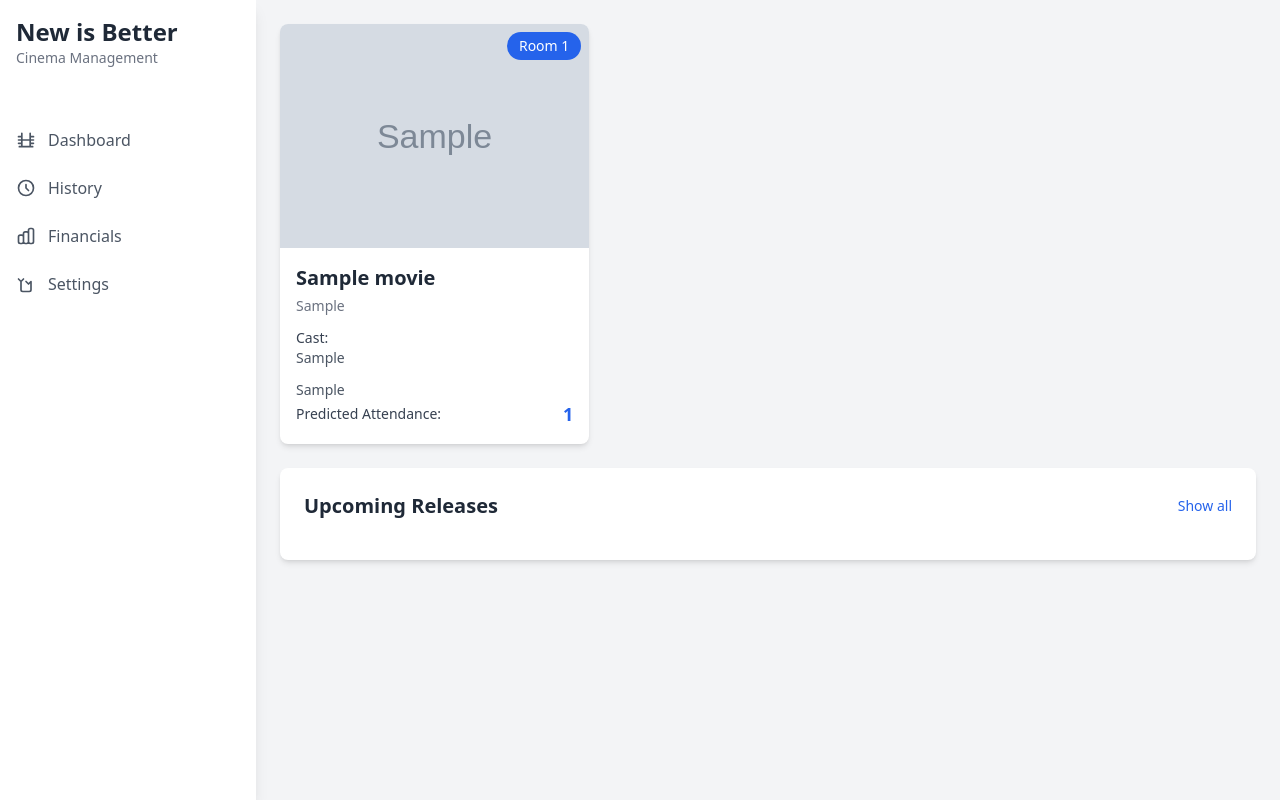
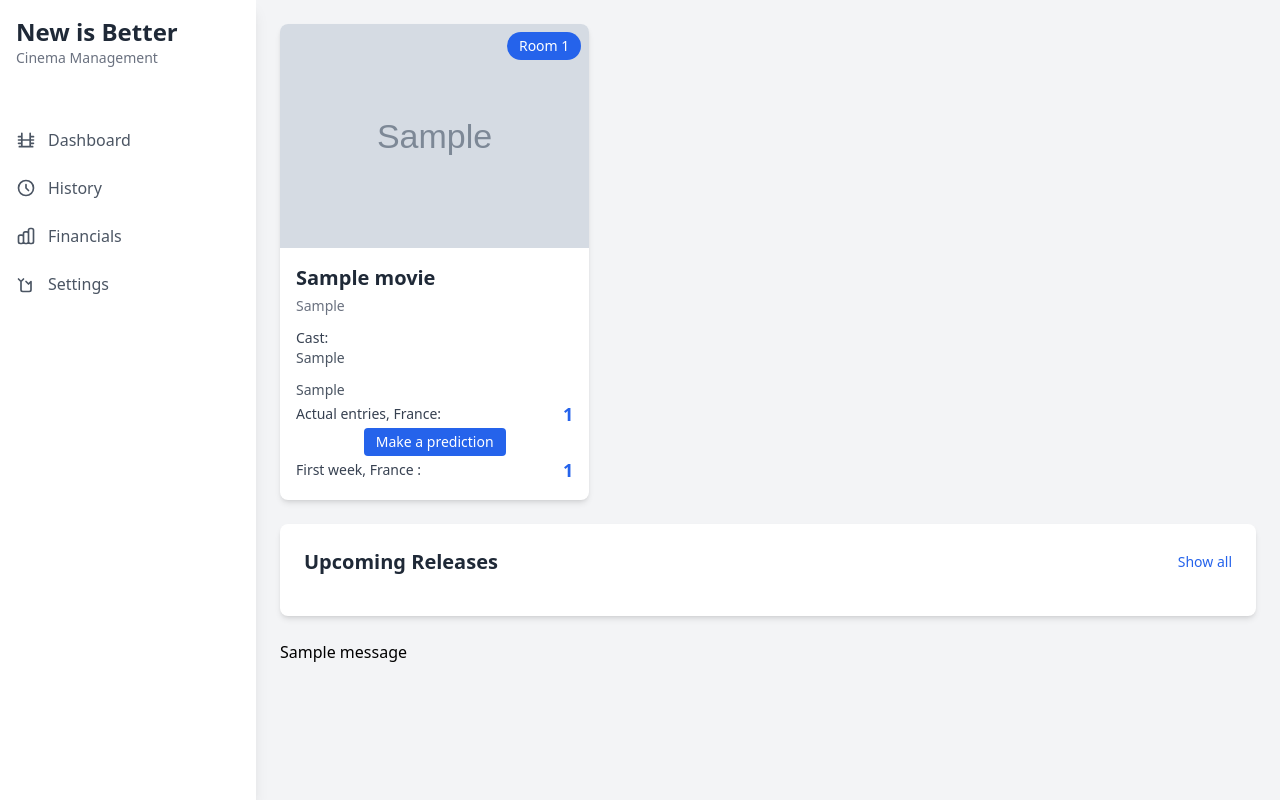
Before and after one commit to MichAdebayo/new-is-always-better, a Django app: page / in a window 1280 px wide. Run offline with Django 5.2, Linux system fonts and the light colour scheme; tables that the repository leaves empty hold one stand-in row (values such as "Sample post"); grey boxes marked "Sample" are stand-in pictures; one stand-in notice (Sample message) is shown; some libraries are stand-ins or nearby versions.

Commit message:
dummy prediction on click on button in the dashboard page

```diff
--- a/django/films/models.py
+++ b/django/films/models.py
@@ -6,7 +6,7 @@ class Movie(models.Model):
     synopsis = models.TextField()
     genre = models.CharField(max_length=100)
     cast = models.TextField()
-    predicted_attendance = models.IntegerField()
+    actual_entries_france= models.IntegerField()
     room = models.IntegerField(null=True, blank=True)
     created_at = models.DateTimeField(auto_now_add=True)
 
@@ -14,11 +14,11 @@ class Movie(models.Model):
         return self.title
 
 class PredictionHistory(models.Model):
-    movie = models.ForeignKey(Movie, on_delete=models.CASCADE)
-    predicted_attendance = models.IntegerField()
-    actual_attendance = models.IntegerField()
+    movie = models.ForeignKey(Movie, on_delete=models.CASCADE, related_name='predictions')
+    first_week_predicted_entries_france = models.IntegerField()
+    metric_score = models.FloatField()
+    model_version = models.IntegerField()
     date = models.DateField()
-    accuracy = models.FloatField()
 
     def __str__(self):
         return f"{self.movie.title} - {self.date}"
--- a/django/films/templates/films/dashboard.html
+++ b/django/films/templates/films/dashboard.html
@@ -21,9 +21,23 @@
                 </div>
                 <p class="mt-3 text-sm text-gray-600 line-clamp-2">{{ movie.synopsis }}</p>
                 <div class="mt-4 flex items-center justify-between mt-auto">
-                    <span class="text-sm font-medium text-gray-700">Predicted Attendance:</span>
-                    <span class="text-lg font-semibold text-blue-600">{{ movie.predicted_attendance }}</span>
+                    <span class="text-sm font-medium text-gray-700">Actual entries, France:</span>
+                    <span class="text-lg font-semibold text-blue-600">{{ movie.actual_entries_france }}</span>
                 </div>
+                <form method="post" action="{% url 'run_movie_prediction' movie.id %}">
+                    {% csrf_token %}
+                    <div class="flex justify-center">
+                        <button type="submit" class="bg-blue-600 text-white py-1 px-3 text-sm rounded">Make a prediction</button>
+                    </div>
+                    <div class="mt-4 flex items-center justify-between mt-auto">
+                        <span class="text-sm font-medium text-gray-700">First week, France :</span>
+                        {% if movie.last_prediction %}
+                            <span class="text-lg font-semibold text-blue-600">{{ movie.last_prediction }}</span>
+                        {% else %}
+                            <span class="text-lg font-semibold text-blue-600"> not available </span>
+                        {% endif %}
+                    </div>
+                </form>
             </div>
         </div>
         {% endfor %}
@@ -45,10 +59,24 @@
                     <div class="p-3 flex-1 flex flex-col">
                         <h3 class="font-medium text-gray-800 text-sm sm:text-base">{{ movie.title }}</h3>
                         <p class="text-sm text-gray-500">{{ movie.genre }}</p>
-                        <div class="mt-2 flex items-center justify-between mt-auto">
-                            <span class="text-sm text-gray-600">Predicted:</span>
-                            <span class="text-sm font-medium text-blue-600">{{ movie.predicted_attendance }}</span>
+                        <div class="mt-4 flex items-center justify-between mt-auto">
+                            <span class="text-sm font-medium text-gray-700">Actual entries, France:</span>
+                            <span class="text-lg font-semibold text-blue-600">{{ movie.actual_entries_france }}</span>
                         </div>
+                        <form method="post" action="{% url 'run_movie_prediction' movie.id %}">
+                            {% csrf_token %}
+                            <div class="flex justify-center">
+                                <button type="submit" class="bg-blue-600 text-white py-1 px-3 text-sm rounded">Make a prediction</button>
+                            </div>
+                            <div class="mt-4 flex items-center justify-between mt-auto">
+                                <span class="text-sm font-medium text-gray-700">First week, France :</span>
+                                {% if movie.last_prediction %}
+                                    <span class="text-lg font-semibold text-blue-600">{{ movie.last_prediction }}</span>
+                                {% else %}
+                                    <span class="text-lg font-semibold text-blue-600"> not available </span>
+                                {% endif %}
+                            </div>
+                        </form>
                     </div>
                 </div>
             </template>
@@ -56,5 +84,13 @@
         </div>
     </section>
 
+    {% if messages %}
+    <ul>
+        {% for message in messages %}
+            <li>{{ message }}</li>
+        {% endfor %}
+    </ul>
+    {% endif %}
+
 </div>
 {% endblock %}
--- a/django/films/urls.py
+++ b/django/films/urls.py
@@ -6,6 +6,7 @@ from django.conf.urls.static import static
 
 urlpatterns = [
     path('', views.dashboard, name='dashboard'),
+    path('movie/<int:movie_id>/run-prediction/', views.run_movie_prediction, name='run_movie_prediction'),
     path('history/', views.history, name='history'),
     path('financials/', views.financials, name='financials'),
     path('settings/', views.settings, name='settings'),
--- a/django/films/views.py
+++ b/django/films/views.py
@@ -1,6 +1,7 @@
 import os
 from django.contrib import messages
-from django.shortcuts import render, redirect
+from django.shortcuts import render, redirect, get_object_or_404
+from django.contrib import messages
 from .models import Movie, PredictionHistory
 from django.http import HttpResponse
 from django.core.files.storage import FileSystemStorage
@@ -8,16 +9,60 @@ import csv
 
 
 def dashboard(request):
-    # Obtenez tous les films
-    selected_movies = Movie.objects.all()[:2]  # Les deux premiers films
-    upcoming_movies = Movie.objects.all()[2:]  # Tous les films à venir
+
+    selected_movies = Movie.objects.prefetch_related('predictions').all()[:2]  # Les deux premiers films
+    upcoming_movies = Movie.objects.prefetch_related('predictions').all()[2:]  # Tous les films à venir
+
+    predictions = []
+    for movie in selected_movies :
+        predictions = movie.predictions.all()
+        if len(predictions) >0 :
+            movie.last_prediction = predictions.last().first_week_predicted_entries_france
+
+    for movie in upcoming_movies :
+        predictions = movie.predictions.all()
+        if len(predictions) >0 :
+            movie.last_prediction = predictions.last().first_week_predicted_entries_france
 
     context = {
         'selected_movies': selected_movies,
         'upcoming_movies': upcoming_movies,
+        'predictions': predictions,
     }
 
     return render(request, 'films/dashboard.html', context)
+
+def run_movie_prediction(request, movie_id) :
+    movie = get_object_or_404(Movie, id=movie_id)
+
+    # chargement modèle
+    import joblib
+    from sklearn.pipeline import Pipeline
+    dummy_model: Pipeline  = joblib.load("dummy_pipeline.joblib")
+
+    # chargement data
+    import pandas as pd
+    original_csv = pd.read_csv('static/films_jp_box.csv')
+
+    movie_row = original_csv[original_csv['titre']== movie.title].iloc[[0]]
+    prediction = dummy_model.predict(movie_row)
+
+    pred_int = int(prediction[0])
+    import datetime as dt
+
+    today = dt.datetime.now().date()
+
+    new_entry = PredictionHistory(
+        movie_id = movie.id,
+        first_week_predicted_entries_france = pred_int,
+        metric_score = float(pred_int/4),
+        model_version = 0,
+        date = today
+    )
+    new_entry.save()
+
+    messages.success(request, f"Action launched for the film: {movie.title}")
+    return redirect('dashboard')
 
 def history(request):
     prediction_history = PredictionHistory.objects.all().order_by('date')
@@ -77,13 +122,15 @@ def import_csv(request):
                     print(row)  # Affiche les données de chaque ligne
 
                     try:
+                        total_entries = int(str(row['entrees_totales_france']).replace(' ', ''))
+
                         movie = Movie(
                             title=row['titre'],
                             image_url=row['image_url'],
                             synopsis=row['synopsis'],
                             genre=row['genre_principale'],
                             cast=row['acteurs'],
-                            predicted_attendance = 0,  # Valeur par défaut pour la prédiction
+                            actual_entries_france = total_entries,
                         )
                         movie.save()
                         movie_count += 1
```
Also changed, not shown: django/model_utils.py (added, +67 -0 lines), django/films/migrations/0002_rename_predicted_attendance_movie_actual_entries_france_and_more.py (added), 4 other files.
